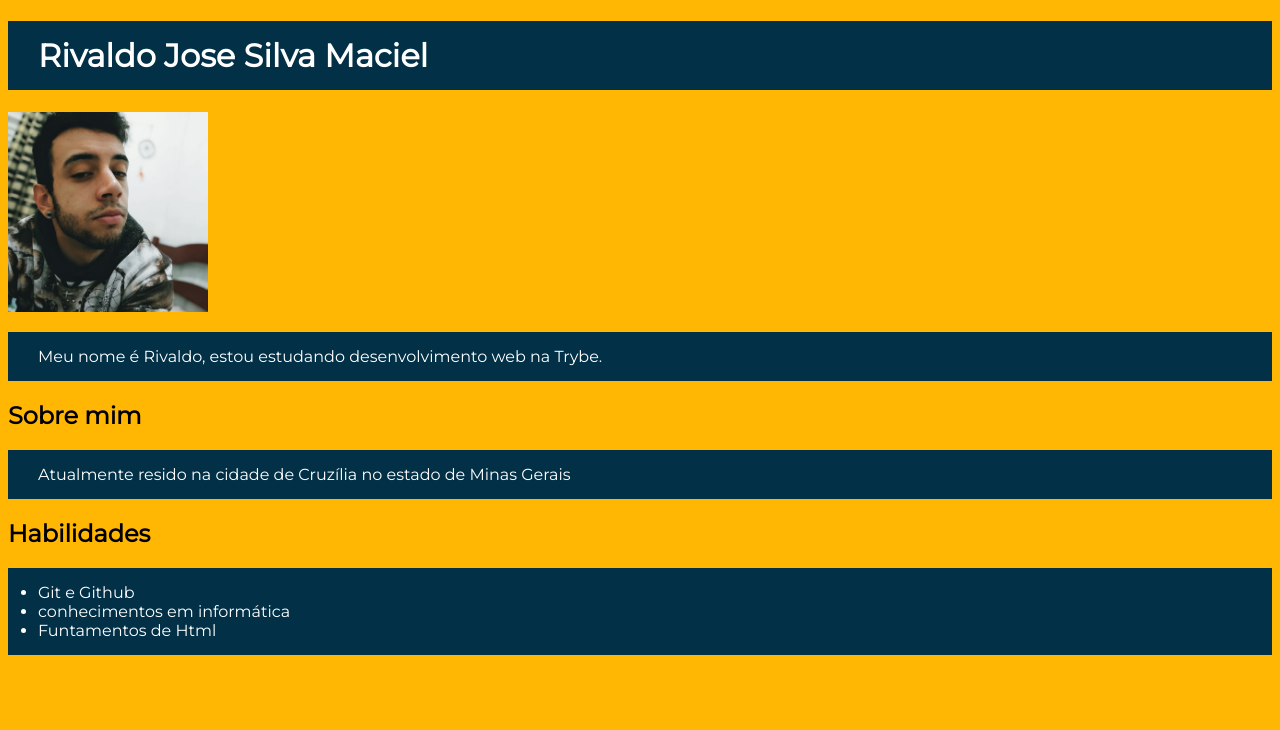
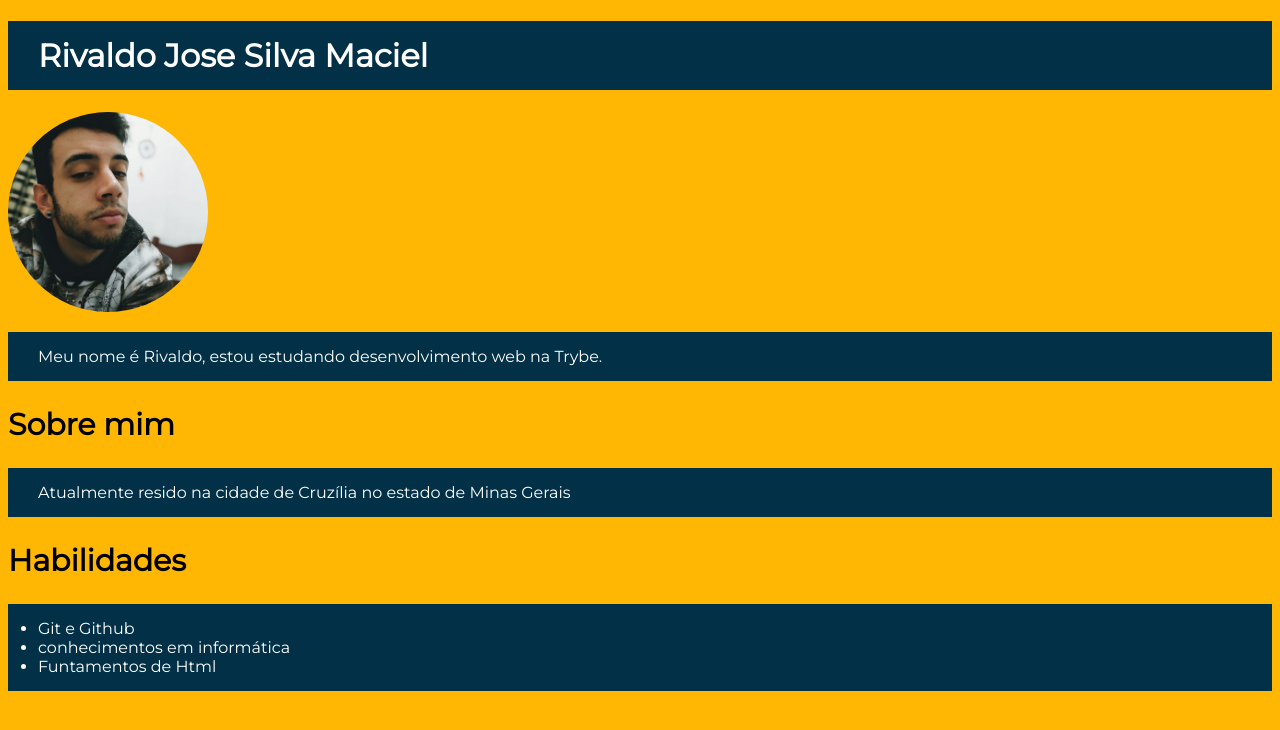
Before and after one commit to rivaldo-maciel/rivaldo-maciel.github.io, a plain HTML site: page index.html in a window 1280 px wide. Drawn offline with Linux system fonts and the light colour scheme.

Commit message:
muda tamanho de titulos e arredonda imagem

```diff
--- a/index.html
+++ b/index.html
@@ -24,6 +24,15 @@
 
   }
 
+  .size-titles{
+    font-size: 30px;
+
+  }
+
+  img {
+    border-radius: 50%;
+  }
+
 
 
 
@@ -32,10 +41,10 @@
     <h1>Rivaldo Jose Silva Maciel</h1>
     <img src="/fotoportfolio.jpg" alt="minha foto" width="200px">
     <p class="color-p">Meu nome é Rivaldo, estou estudando desenvolvimento web na Trybe.</p>
-    <h2>Sobre mim</h2>
+    <h2 class="size-titles">Sobre mim</h2>
     <p class="color-p">Atualmente resido na cidade de Cruzília no estado de Minas Gerais</p>
 
-    <h2>Habilidades</h2>
+    <h2 class="size-titles">Habilidades</h2>
     <ul class="color-p">
       <li>Git e Github</li>
       <li>conhecimentos em informática</li>
```
